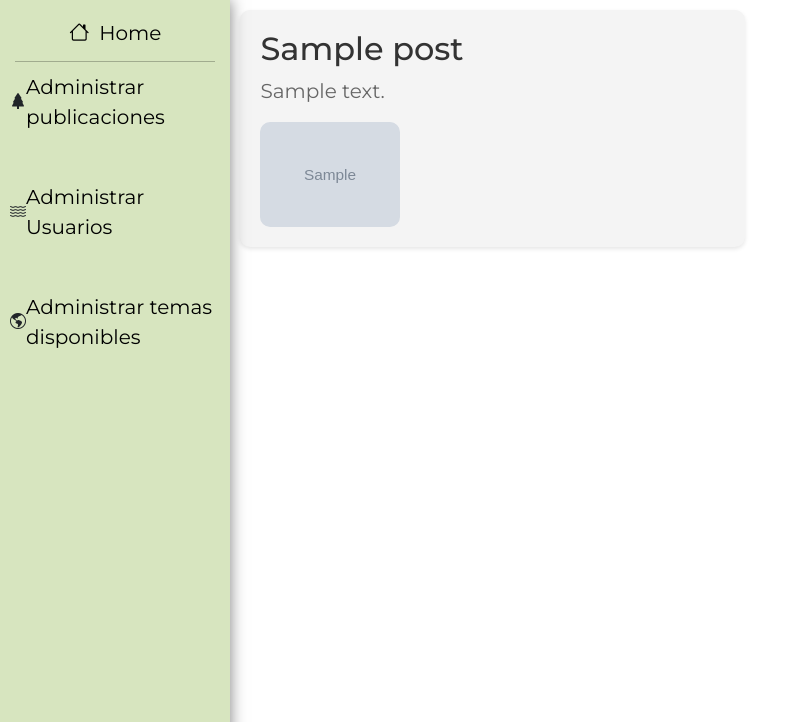
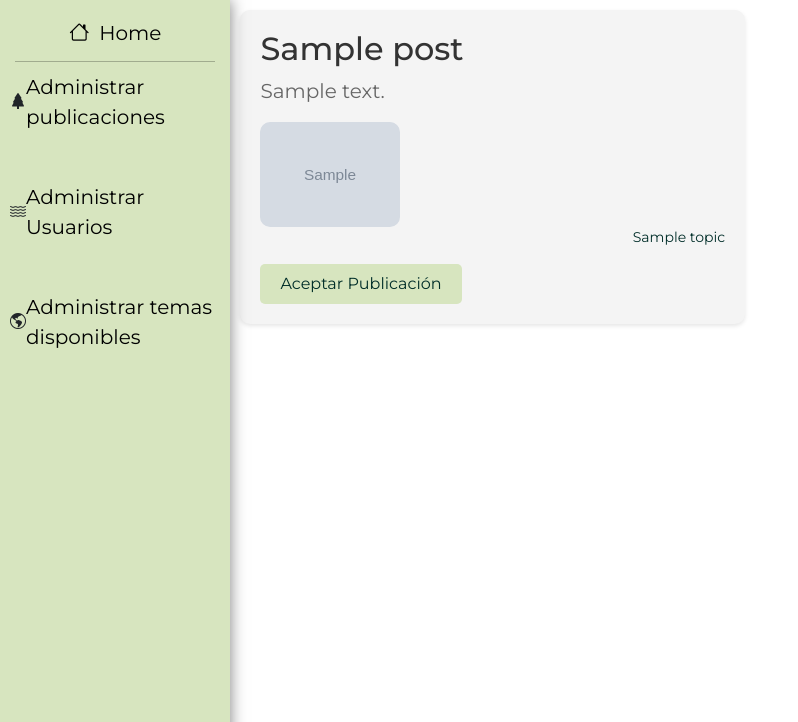
Before and after one commit to LeonardoGuerrero19/EcoChange, a PHP site: page /EcoChange/dashboard.php in a window 1280 px wide. Shown: the part 78-800 px from the top of the page, without its empty margins (0-798 px from the left). Run offline with PHP 8.4, Linux system fonts and the light colour scheme; tables that the repository leaves empty or names only in its code hold one stand-in row (values such as "Sample post"); grey boxes marked "Sample" are stand-in pictures.

Commit message:
Dashboard V2 en donde se agrego la funcion de que se muestran las publicaciones con un boton el cual cambia el estado de pendiente a revisado de las publicaciones.

```diff
--- a/dashboard.php
+++ b/dashboard.php
@@ -37,6 +37,7 @@
         <!-- Mostrar publicaciones -->
         <div class="main-content">
             <div class="post-container">
+                <!--<button id="toggle-viewed">Mostrar solo vistas</button>-->
                 <?php
                 // Incluir el archivo de conexión a la base de datos
                 require "conection.php";
@@ -49,13 +50,29 @@
                 if (mysqli_num_rows($result) > 0) {
                     // Mostrar las publicaciones
                     while ($row = mysqli_fetch_assoc($result)) {
+                        // Agregainformación que desees mostrar
                         echo "<div class='post'>";
                         echo "<h2>" . $row["post_titulo"] . "</h2>";
                         echo "<p>" . $row["post_contenido"] . "</p>";
                         if (!empty($row["imagen"])) {
                             echo "<img src='" . $row["imagen"] . "' alt='Imagen de la publicación'>"; #Mostrar imagen
                         }
-                        // Agrega cualquier otra información que desees mostrar
+
+                        // Obtener el nombre del tema
+                        $topic_id = $row["topic_id"];
+                        $query_topic = "SELECT topic_name FROM topics WHERE topic_id = $topic_id";
+                        $result_topic = mysqli_query($con, $query_topic);
+                        if ($result_topic && mysqli_num_rows($result_topic) > 0) {
+                            $topic = mysqli_fetch_assoc($result_topic);
+                            $topic_name = $topic["topic_name"];
+                            echo "<p class='topic'>$topic_name</p>";
+                        } else {
+                            echo "<p>No se encontró el tema para esta publicación.</p>";
+                        }
+                        echo "<form action='marcar_revisado.php' method='post'>";
+                        echo "<input type='hidden' name='post_id' value='" . $row["post_id"] . "'>";
+                        echo "<button type='submit'>Aceptar Publicación</button>";
+                        echo "</form>";
                         echo "</div>";
                     }
                 } else {
--- a/publicaciones.php
+++ b/publicaciones.php
@@ -20,15 +20,15 @@ if ($_SERVER["REQUEST_METHOD"] == "POST") {
     $contenido = $_POST['contenido'];
     $imagen = $_FILES['imagen']['name'];
     $temp = $_FILES['imagen']['tmp_name'];
-    $tema_id = $_POST['tema'];
+    $topic_id = $_POST['tema'];
 
     // Mover el archivo a una ubicación permanente
     $ruta_imagen = "resources/images/" . $imagen;
     move_uploaded_file($temp, $ruta_imagen);
 
     // Query para insertar la publicación en la base de datos
-    $sql = "INSERT INTO post (user_id, post_titulo, post_contenido, imagen, post_creacion, post_ultima_edicion, tema_id)
-            VALUES ('$user_id', '$titulo', '$contenido', '$ruta_imagen', CURRENT_TIMESTAMP, CURRENT_TIMESTAMP, '$tema_id')";
+    $sql = "INSERT INTO post (user_id, post_titulo, post_contenido, imagen, post_creacion, post_ultima_edicion, topic_id, estado)
+            VALUES ('$user_id', '$titulo', '$contenido', '$ruta_imagen', CURRENT_TIMESTAMP, CURRENT_TIMESTAMP, '$topic_id', pendiente)";
 
     if ($con->query($sql) === TRUE) {
         echo "Publicación agregada correctamente.";
--- a/resources/css/panel_mod.css
+++ b/resources/css/panel_mod.css
@@ -234,11 +234,43 @@ img {
     color: #666;
 }
 
+p.topic {
+    /* Estilos para el nombre del tema */
+    color: var(--dark-green); /* Cambia el color del texto */
+    text-align: right;
+    font-size: 14px;
+}
+
+/* Estilos para el botón "Aceptar Publicación" */
+.post button {
+    background-color: var(--green); /* Cambiar el color de fondo */
+    color: var(--dark-green); /* Cambiar el color del texto a blanco */
+    border: none; /* Eliminar el borde */
+    padding: 8px 20px; /* Ajustar el padding */
+    border-radius: 5px; /* Agregar bordes redondeados */
+    cursor: pointer; /* Cambiar el cursor al pasar sobre el botón */
+    transition: background-color 0.3s ease; /* Agregar transición suave al cambiar el color de fondo */
+}
+
+.post button:hover {
+    background-color: var(--dark-green); /* Cambiar el color de fondo al pasar el cursor */
+    color: #fff;
+}
+
+.post button:focus {
+    outline: none; /* Eliminar el contorno al hacer clic en el botón */
+}
+
+.post button span {
+    color: rgba(255, 255, 255, 0.9); /* Cambiar el color del texto del botón para un mejor contraste */
+}
+
 .post img {
     max-width: 100%;
     height: auto;
     border-radius: 10px;
 }
+
 
 
 /*--------------------Fin del estilo a post---------------*/
```
Also changed, not shown: marcar_revisado.php (added, +29 -0 lines), resources/images/1200x1200bf-60.jpg (added), revision.php (added).
